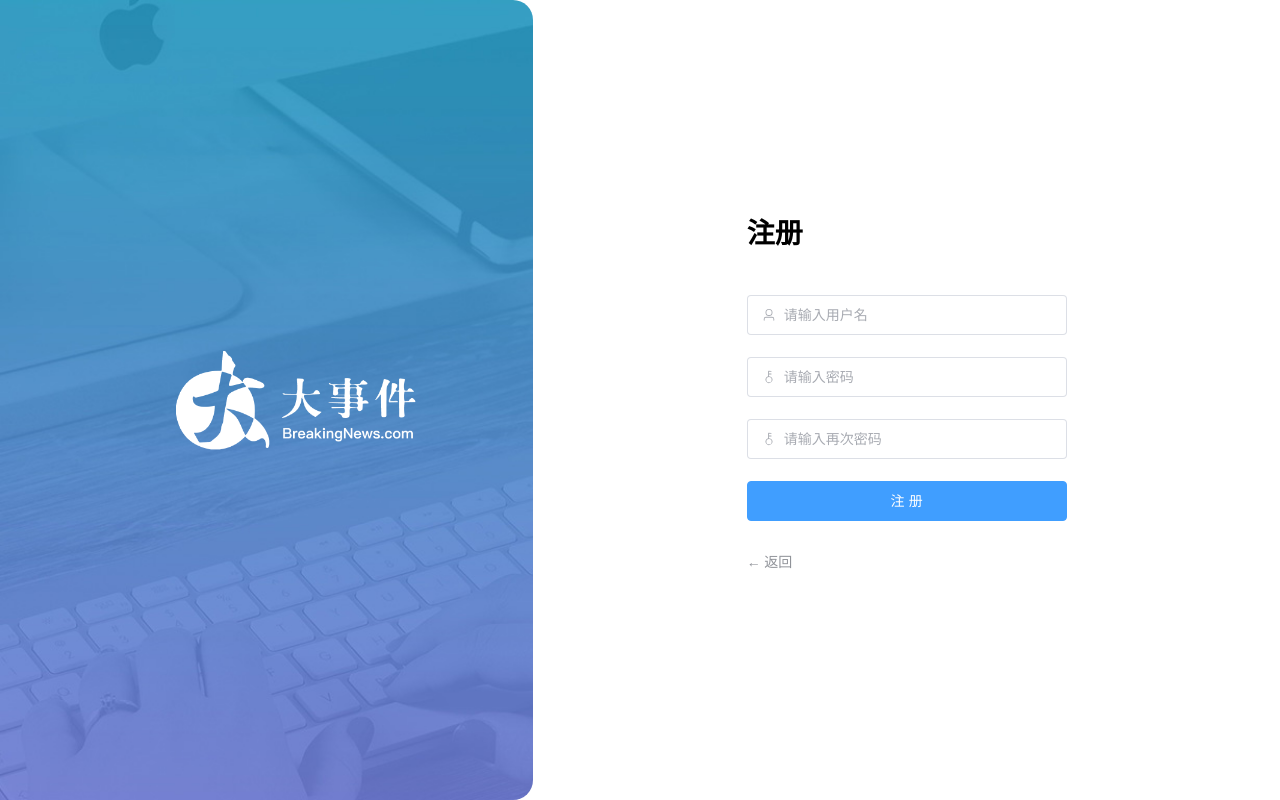
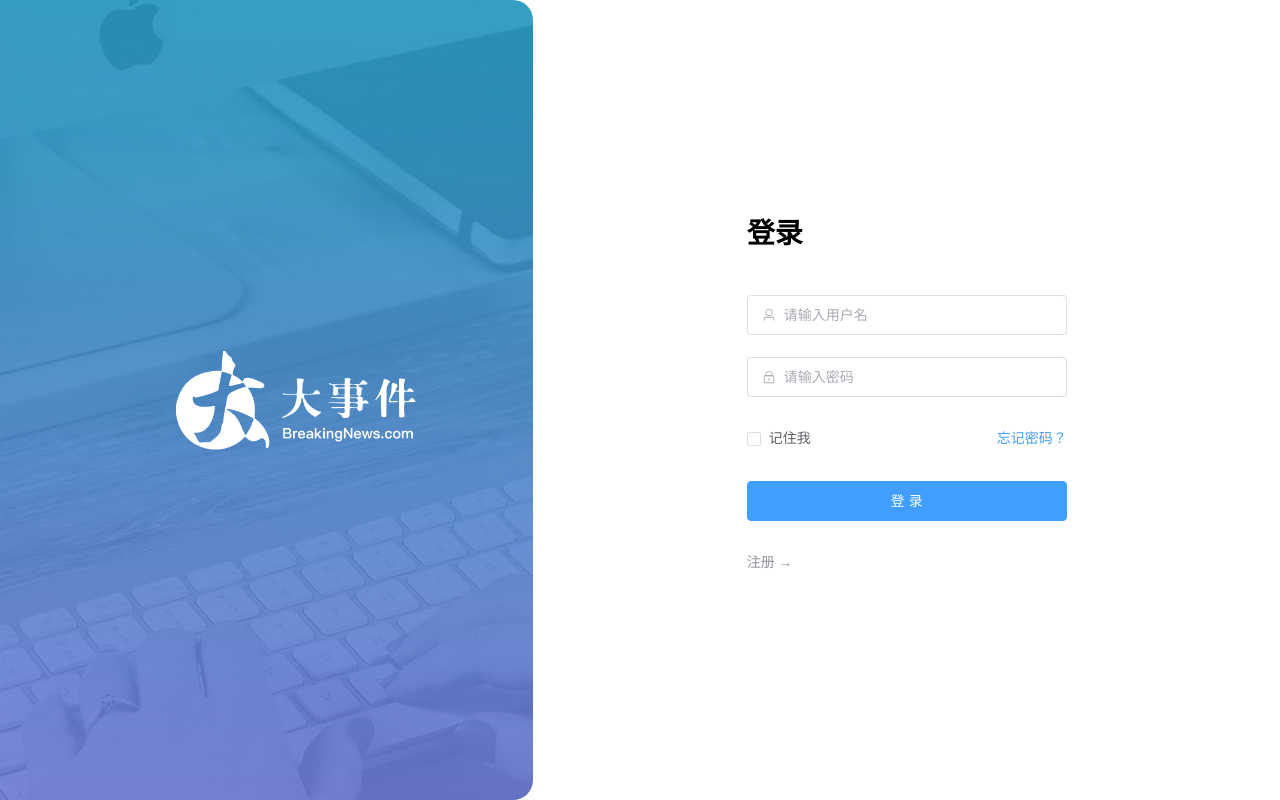
Before and after one commit to SWQJueLian/big-event, a Vue app: page /login in a window 1280 px wide. Built offline with nearby package versions, Linux system fonts and the light colour scheme.

Commit message:
用户注册、登录实现

```diff
--- /dev/null
+++ b/src/apis/user.js
@@ -0,0 +1,19 @@
+// 用户相关api
+import request from '@/utils/request'
+
+// 用户注册
+export const userRegisterService = (username, password, repassword) => {
+  return request.post('/api/reg', {
+    username,
+    password,
+    repassword
+  })
+}
+
+// 用户登录
+export const userLoginService = (username, password) => {
+  return request.post('/api/login', {
+    username,
+    password
+  })
+}
--- a/src/views/login/LoginPage.vue
+++ b/src/views/login/LoginPage.vue
@@ -1,8 +1,15 @@
 <script setup>
 import { User, Lock, Key } from '@element-plus/icons-vue'
-import { ref, reactive } from 'vue'
+import { ref, reactive, watch } from 'vue'
+import { ElMessage } from 'element-plus'
+import { userLoginService, userRegisterService } from '@/apis/user'
+import { useUserStore } from '@/stores'
+import { useRouter } from 'vue-router'
 
-const isRegister = ref(true)
+const userStore = useUserStore()
+const router = useRouter()
+
+const isRegister = ref(false)
 
 // 整个from表单的绑定数据对象
 const fromModel = reactive({
@@ -46,6 +53,49 @@ const fromRules = reactive({
     }
   ]
 })
+// 表单组件引用
+const fromRef = ref()
+const handlerRegister = async () => {
+  // 注册前也要对表单进行校验
+  // 可以使用ref引用表单组件中的方法进行校验
+  await fromRef.value.validate()
+  const resp = await userRegisterService(
+    fromModel.username,
+    fromModel.password,
+    fromModel.repassword
+  )
+  console.log('注册用户', resp)
+  ElMessage.success('注册成功！')
+  const tmp_username = fromModel.username
+  // 切换为登录显示
+  isRegister.value = false
+  // 切回登录页后密码和用户名都被watch监听器清空了，但是需要注册成功后默认填写用户名，则需要用变量临时保存起来再设置
+  console.log('临时用户名记录：', tmp_username)
+  // 要价格延时，不然都被watch清理了，watch执行比代码顺序执行还要慢一些
+  setTimeout(() => {
+    fromModel.username = tmp_username
+    console.log(fromModel)
+  }, 300)
+}
+
+const handlerLogin = async () => {
+  // 可以使用ref引用表单组件中的方法进行校验
+  await fromRef.value.validate()
+  const resp = await userLoginService(fromModel.username, fromModel.password)
+  console.log(resp)
+  // 赋值token
+  userStore.token = resp.token
+  // 弹出消息提示
+  ElMessage.success('登录成功！')
+  // 跳转到首页
+  router.push('/')
+}
+
+watch(isRegister, () => {
+  fromModel.username = ''
+  fromModel.password = ''
+  fromModel.repassword = ''
+})
 </script>
 
 <template>
@@ -55,9 +105,10 @@ const fromRules = reactive({
       <el-form
         :model="fromModel"
         :rules="fromRules"
-        ref="form"
+        ref="fromRef"
         size="large"
         autocomplete="off"
+        status-icon
         v-if="isRegister"
       >
         <el-form-item>
@@ -87,7 +138,12 @@ const fromRules = reactive({
           ></el-input>
         </el-form-item>
         <el-form-item>
-          <el-button class="button" type="primary" auto-insert-space>
+          <el-button
+            @click="handlerRegister"
+            class="button"
+            type="primary"
+            auto-insert-space
+          >
             注册
           </el-button>
         </el-form-item>
@@ -97,15 +153,27 @@ const fromRules = reactive({
           </el-link>
         </el-form-item>
       </el-form>
-      <el-form ref="form" size="large" autocomplete="off" v-else>
+      <el-form
+        ref="fromRef"
+        :model="fromModel"
+        :rules="fromRules"
+        size="large"
+        autocomplete="off"
+        v-else
+      >
         <el-form-item>
           <h1>登录</h1>
         </el-form-item>
-        <el-form-item>
-          <el-input :prefix-icon="User" placeholder="请输入用户名"></el-input>
+        <el-form-item prop="username">
+          <el-input
+            v-model="fromModel.username"
+            :prefix-icon="User"
+            placeholder="请输入用户名"
+          ></el-input>
         </el-form-item>
-        <el-form-item>
+        <el-form-item prop="password">
           <el-input
+            v-model="fromModel.password"
             name="password"
             :prefix-icon="Lock"
             type="password"
@@ -119,7 +187,11 @@ const fromRules = reactive({
           </div>
         </el-form-item>
         <el-form-item>
-          <el-button class="button" type="primary" auto-insert-space
+          <el-button
+            @click="handlerLogin"
+            class="button"
+            type="primary"
+            auto-insert-space
             >登录
           </el-button>
         </el-form-item>
```
